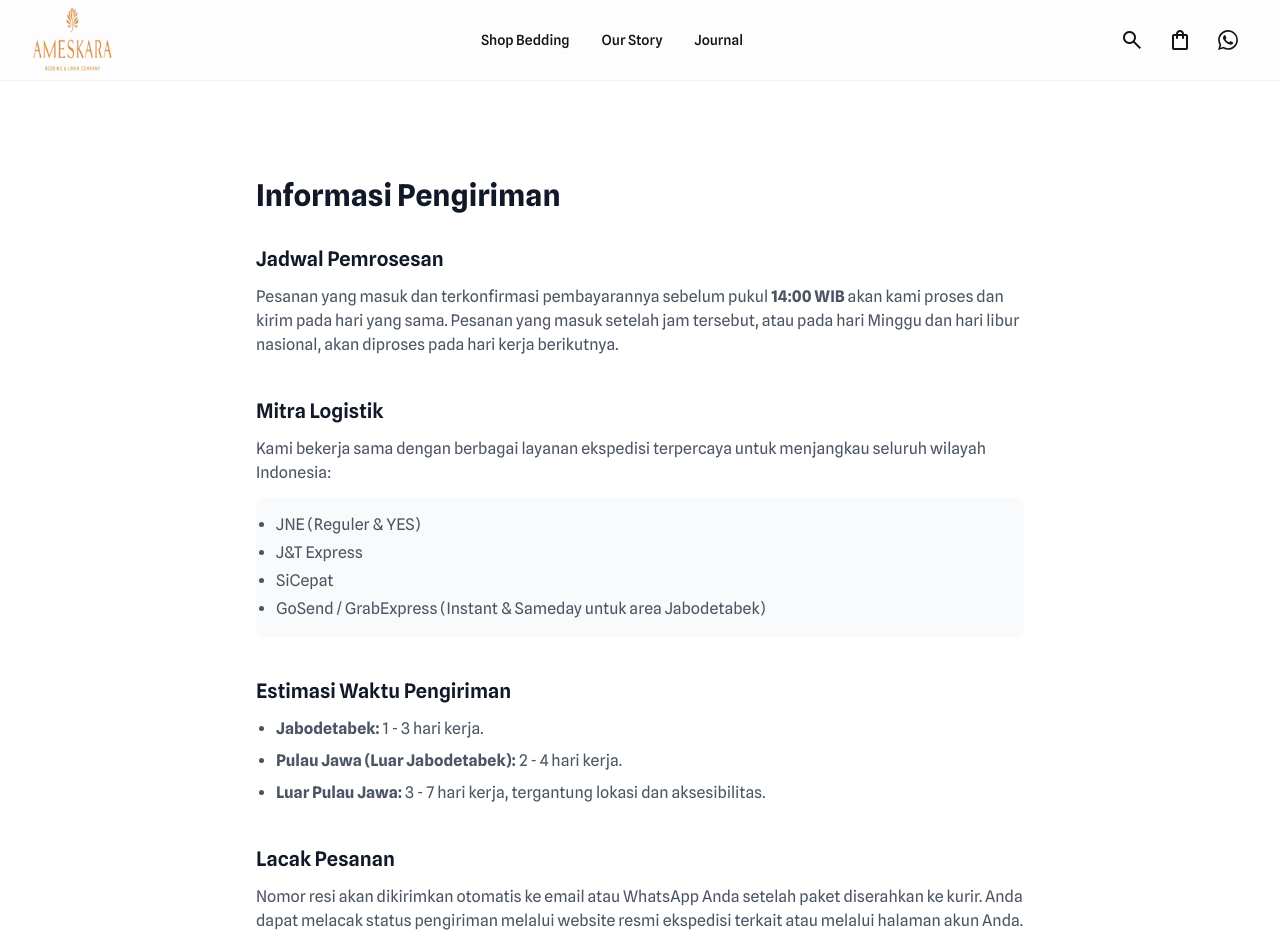
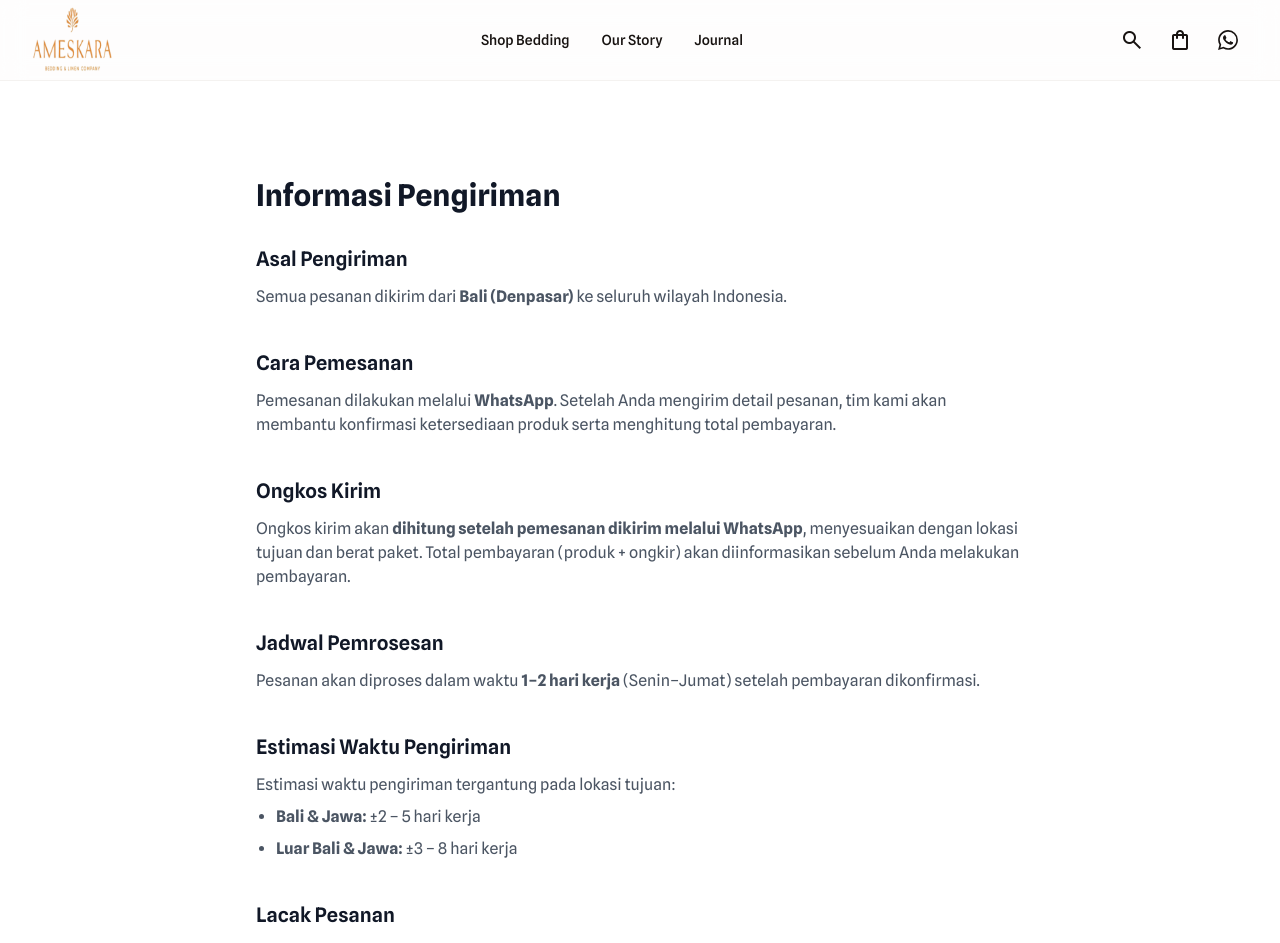
Before and after one commit to PutraSaskara/web-bedding, a Next.js app: page /shipping in a window 1280 px wide. Shown: the top 943 px of the page. Built offline with nearby package versions, Linux system fonts and the light colour scheme; no server answers.

Commit message:
add page syarat dan ketentuan

```diff
--- a/app/shipping/page.jsx
+++ b/app/shipping/page.jsx
@@ -1,16 +1,16 @@
 import React from 'react';
 
-const siteUrl = process.env.NEXT_PUBLIC_SITE_URL || 'https://www.ameskara.com';
+const siteUrl = process.env.NEXT_PUBLIC_SITE_URL || 'https://www.ameskarasprei.shop';
 
 export const metadata = {
   title: 'Informasi Pengiriman',
-  description: 'Informasi lengkap tentang pengiriman produk Ameskara: jadwal pemrosesan, mitra logistik, estimasi waktu sampai, dan pelacakan pesanan ke seluruh Indonesia.',
+  description: 'Pengiriman produk Ameskara dari Bali (Denpasar) ke seluruh Indonesia. Ongkos kirim akan diinformasikan setelah pemesanan melalui WhatsApp.',
   alternates: {
     canonical: `${siteUrl}/shipping`,
   },
   openGraph: {
     title: 'Informasi Pengiriman | Ameskara Sprei',
-    description: 'Informasi lengkap tentang pengiriman produk Ameskara ke seluruh Indonesia.',
+    description: 'Pengiriman dari Bali (Denpasar). Ongkir dikonfirmasi setelah pemesanan via WhatsApp.',
     url: `${siteUrl}/shipping`,
   },
 };
@@ -19,43 +19,77 @@ export default function ShippingPage() {
   return (
     <main className="min-h-screen bg-white pt-10 sm:pt-24 pb-12 sm:pb-16 px-4 sm:px-6 lg:px-8">
       <div className="max-w-3xl mx-auto">
-        <h1 className="text-2xl sm:text-3xl font-bold text-gray-900 mb-6 sm:mb-8">Informasi Pengiriman</h1>
+        <h1 className="text-2xl sm:text-3xl font-bold text-gray-900 mb-6 sm:mb-8">
+          Informasi Pengiriman
+        </h1>
 
         <div className="space-y-8 sm:space-y-10 text-gray-600 leading-relaxed text-sm sm:text-base">
+
+          {/* Asal Pengiriman */}
           <section>
-            <h2 className="text-lg sm:text-xl font-semibold text-gray-900 mb-2 sm:mb-3">Jadwal Pemrosesan</h2>
+            <h2 className="text-lg sm:text-xl font-semibold text-gray-900 mb-2 sm:mb-3">
+              Asal Pengiriman
+            </h2>
             <p>
-              Pesanan yang masuk dan terkonfirmasi pembayarannya sebelum pukul <strong>14:00 WIB</strong> akan kami proses dan kirim pada hari yang sama.
-              Pesanan yang masuk setelah jam tersebut, atau pada hari Minggu dan hari libur nasional, akan diproses pada hari kerja berikutnya.
+              Semua pesanan dikirim dari <strong>Bali (Denpasar)</strong> ke seluruh wilayah Indonesia.
             </p>
           </section>
 
+          {/* Cara Pemesanan */}
           <section>
-            <h2 className="text-lg sm:text-xl font-semibold text-gray-900 mb-2 sm:mb-3">Mitra Logistik</h2>
-            <p className="mb-2 sm:mb-3">Kami bekerja sama dengan berbagai layanan ekspedisi terpercaya untuk menjangkau seluruh wilayah Indonesia:</p>
-            <ul className="list-disc pl-4 sm:pl-5 space-y-1 bg-gray-50 p-3 sm:p-4 rounded-md">
-              <li>JNE (Reguler & YES)</li>
-              <li>J&T Express</li>
-              <li>SiCepat</li>
-              <li>GoSend / GrabExpress (Instant & Sameday untuk area Jabodetabek)</li>
+            <h2 className="text-lg sm:text-xl font-semibold text-gray-900 mb-2 sm:mb-3">
+              Cara Pemesanan
+            </h2>
+            <p>
+              Pemesanan dilakukan melalui <strong>WhatsApp</strong>. Setelah Anda mengirim detail pesanan, tim kami akan membantu konfirmasi ketersediaan produk serta menghitung total pembayaran.
+            </p>
+          </section>
+
+          {/* Ongkir */}
+          <section>
+            <h2 className="text-lg sm:text-xl font-semibold text-gray-900 mb-2 sm:mb-3">
+              Ongkos Kirim
+            </h2>
+            <p>
+              Ongkos kirim akan <strong>dihitung setelah pemesanan dikirim melalui WhatsApp</strong>, menyesuaikan dengan lokasi tujuan dan berat paket.
+              Total pembayaran (produk + ongkir) akan diinformasikan sebelum Anda melakukan pembayaran.
+            </p>
+          </section>
+
+          {/* Jadwal */}
+          <section>
+            <h2 className="text-lg sm:text-xl font-semibold text-gray-900 mb-2 sm:mb-3">
+              Jadwal Pemrosesan
+            </h2>
+            <p>
+              Pesanan akan diproses dalam waktu <strong>1–2 hari kerja</strong> (Senin–Jumat) setelah pembayaran dikonfirmasi.
+            </p>
+          </section>
+
+          {/* Estimasi */}
+          <section>
+            <h2 className="text-lg sm:text-xl font-semibold text-gray-900 mb-2 sm:mb-3">
+              Estimasi Waktu Pengiriman
+            </h2>
+            <p className="mb-2">
+              Estimasi waktu pengiriman tergantung pada lokasi tujuan:
+            </p>
+            <ul className="list-disc pl-4 sm:pl-5 space-y-1.5 sm:space-y-2">
+              <li><strong>Bali & Jawa:</strong> ±2 – 5 hari kerja</li>
+              <li><strong>Luar Bali & Jawa:</strong> ±3 – 8 hari kerja</li>
             </ul>
           </section>
 
+          {/* Tracking */}
           <section>
-            <h2 className="text-lg sm:text-xl font-semibold text-gray-900 mb-2 sm:mb-3">Estimasi Waktu Pengiriman</h2>
-            <ul className="list-disc pl-4 sm:pl-5 space-y-1.5 sm:space-y-2">
-              <li><strong>Jabodetabek:</strong> 1 - 3 hari kerja.</li>
-              <li><strong>Pulau Jawa (Luar Jabodetabek):</strong> 2 - 4 hari kerja.</li>
-              <li><strong>Luar Pulau Jawa:</strong> 3 - 7 hari kerja, tergantung lokasi dan aksesibilitas.</li>
-            </ul>
+            <h2 className="text-lg sm:text-xl font-semibold text-gray-900 mb-2 sm:mb-3">
+              Lacak Pesanan
+            </h2>
+            <p>
+              Nomor resi akan dikirimkan melalui WhatsApp setelah paket diserahkan ke kurir, sehingga Anda dapat melacak status pengiriman dengan mudah.
+            </p>
           </section>
 
-          <section>
-            <h2 className="text-lg sm:text-xl font-semibold text-gray-900 mb-2 sm:mb-3">Lacak Pesanan</h2>
-            <p>
-              Nomor resi akan dikirimkan otomatis ke email atau WhatsApp Anda setelah paket diserahkan ke kurir. Anda dapat melacak status pengiriman melalui website resmi ekspedisi terkait atau melalui halaman akun Anda.
-            </p>
-          </section>
         </div>
       </div>
     </main>
--- a/app/shop/[slug]/components/ProductTabs.jsx
+++ b/app/shop/[slug]/components/ProductTabs.jsx
@@ -1,6 +1,7 @@
 'use client';
 
 import { useState } from 'react';
+import Link from 'next/link';
 
 export default function ProductTabs({ description }) {
   const [activeTab, setActiveTab] = useState('description');
@@ -90,7 +91,13 @@ export default function ProductTabs({ description }) {
                 <span className="font-semibold">Ongkos kirim dihitung saat checkout</span> dan tidak termasuk dalam harga produk.
               </li>
               <li>
-                Garansi pengembalian <span className="font-semibold">7 hari</span> jika produk cacat atau tidak sesuai pesanan.
+                Dengan membeli, pembeli dianggap menyetujui <Link href="/terms" className="underline hover:text-primary transition-colors">syarat & ketentuan</Link>
+              </li>
+              <li>
+                Barang yang sudah dibeli tidak dapat dikembalikan
+              </li>
+              <li>
+                Semua barang telah dicek sebelum dikirim
               </li>
             </ul>
           </div>
--- a/app/sitemap.js
+++ b/app/sitemap.js
@@ -37,6 +37,12 @@ export default async function sitemap() {
     },
     {
       url: `${siteUrl}/shipping`,
+      lastModified: new Date(),
+      changeFrequency: 'monthly',
+      priority: 0.4,
+    },
+    {
+      url: `${siteUrl}/terms`,
       lastModified: new Date(),
       changeFrequency: 'monthly',
       priority: 0.4,
--- /dev/null
+++ b/app/terms/page.jsx
@@ -0,0 +1,75 @@
+import React from 'react';
+
+export default function TermsPage() {
+  return (
+    <main className="min-h-screen bg-white pt-10 sm:pt-24 pb-12 sm:pb-16 px-4 sm:px-6 lg:px-8">
+      <div className="max-w-3xl mx-auto">
+        <h1 className="text-2xl sm:text-3xl font-bold text-gray-900 mb-6 sm:mb-8">
+          Syarat & Ketentuan
+        </h1>
+
+        <div className="space-y-8 text-gray-600 leading-relaxed text-sm sm:text-base">
+
+          {/* Umum */}
+          <section>
+            <h2 className="text-lg font-semibold text-gray-900 mb-2">Ketentuan Umum</h2>
+            <p>
+              Dengan melakukan pemesanan produk Ameskara, Anda dianggap telah membaca, memahami,
+              dan menyetujui seluruh syarat dan ketentuan yang berlaku.
+            </p>
+          </section>
+
+          {/* Pemesanan */}
+          <section>
+            <h2 className="text-lg font-semibold text-gray-900 mb-2">Pemesanan</h2>
+            <ul className="list-disc pl-5 space-y-2">
+              <li>Pemesanan dilakukan melalui WhatsApp resmi Ameskara.</li>
+              <li>Pastikan data yang diberikan (nama, alamat, nomor kontak) sudah benar dan lengkap.</li>
+              <li>Kesalahan pengisian data oleh pembeli bukan menjadi tanggung jawab pihak Ameskara.</li>
+            </ul>
+          </section>
+
+          {/* Harga & Pembayaran */}
+          <section>
+            <h2 className="text-lg font-semibold text-gray-900 mb-2">Harga & Pembayaran</h2>
+            <ul className="list-disc pl-5 space-y-2">
+              <li>Harga produk yang tertera belum termasuk ongkos kirim.</li>
+              <li>Ongkos kirim akan diinformasikan setelah pemesanan dikirim melalui WhatsApp.</li>
+              <li>Pembayaran dilakukan setelah total harga (produk + ongkir) dikonfirmasi.</li>
+              <li>Pesanan akan diproses setelah pembayaran diterima.</li>
+            </ul>
+          </section>
+
+          {/* Pengiriman */}
+          <section>
+            <h2 className="text-lg font-semibold text-gray-900 mb-2">Pengiriman</h2>
+            <ul className="list-disc pl-5 space-y-2">
+              <li>Semua pesanan dikirim dari Bali (Denpasar).</li>
+              <li>Pesanan diproses dalam 1–2 hari kerja setelah pembayaran dikonfirmasi.</li>
+              <li>Estimasi waktu pengiriman tergantung lokasi tujuan dan pihak ekspedisi.</li>
+              <li>Keterlambatan akibat pihak ekspedisi berada di luar kendali Ameskara.</li>
+            </ul>
+          </section>
+
+          {/* Pembatalan */}
+          <section>
+            <h2 className="text-lg font-semibold text-gray-900 mb-2">Pembatalan</h2>
+            <ul className="list-disc pl-5 space-y-2">
+              <li>Pembatalan hanya dapat dilakukan sebelum pembayaran dilakukan.</li>
+              <li>Pesanan yang sudah dibayar tidak dapat dibatalkan.</li>
+            </ul>
+          </section>
+
+          {/* Penutup */}
+          <section>
+            <h2 className="text-lg font-semibold text-gray-900 mb-2">Penutup</h2>
+            <p>
+              Ameskara berhak untuk mengubah syarat dan ketentuan ini sewaktu-waktu tanpa pemberitahuan terlebih dahulu.
+            </p>
+          </section>
+
+        </div>
+      </div>
+    </main>
+  );
+}
--- a/components/Footer.jsx
+++ b/components/Footer.jsx
@@ -59,6 +59,7 @@ export default function Footer() {
             <h4 className="font-bold text-base sm:text-lg">Support</h4>
             <Link href="/contact-us" className="text-gray-400 hover:text-white transition-colors text-sm sm:text-base">Contact Us</Link>
             <Link href="/shipping" className="text-gray-400 hover:text-white transition-colors text-sm sm:text-base">Shipping</Link>
+            <Link href="/terms" className="text-gray-400 hover:text-white transition-colors text-sm sm:text-base">Syarat & Ketentuan</Link>
           </div>
         </div>
       </div>
```
Lines whose indentation alone changed are shown as unchanged.
